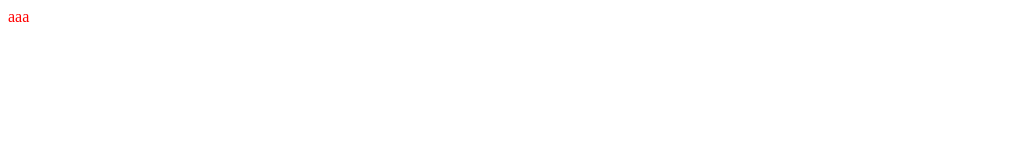
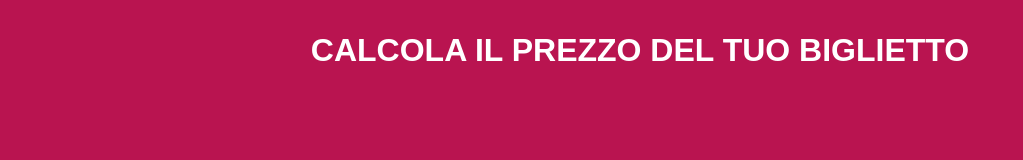
Before and after one commit to ZenRool/js-biglietto-treno-form, a plain HTML site: page index.html in a window 1280 px wide. Shown: the whole page, without its empty margins (0-1023 px from the left). Drawn offline with Linux system fonts and the light colour scheme.

Commit message:
Aggiunto container, h1 e regole utility in css

```diff
--- a/css/style.css
+++ b/css/style.css
@@ -1,3 +1,52 @@
+:root {
+    --bg-color: #b91450;
+}
+/* RESET  */
+* {
+    padding: 0;
+    margin: 0;
+    box-sizing: border-box;
+}
+/* UTILITY  */
+/* Colors  */
+.text-white {
+    color: white;
+}
+/* fine Colors  */
+/* titoli  */
+h1 {
+    text-transform: uppercase;
+    padding: 2rem;
+    text-align: center;
+}
+/* fine titoli  */
+/* flex  */
+.d-flex {
+    display: flex;
+}
+.d-none {
+    display: none;
+}
+.flex-col {
+    flex-direction: column;
+}
+.justify-center {
+    justify-content: center;
+}
+.align-center {
+    align-items: center;
+}
+/* fine flex  */
+/* Containers  */
+.container {
+    width: 100%;
+    max-width: 1400px;
+    margin: 0 auto;
+}
+/* fine Containers */
+/* FINE UTILITY  */
+/* BODY */
 body {
-    color: red;
+    font-family: sans-serif;
+    background-color: var(--bg-color);
 }
--- a/index.html
+++ b/index.html
@@ -10,8 +10,13 @@
     <link rel="stylesheet" href="css/style.css">
 </head>
 <body>
-    aaa
+    <div class="container d-flex flex-col align-center text-white">
+        <h1>
+            Calcola il prezzo del tuo biglietto
+        </h1>
 
+
+    </div>
     <!-- SCRIPT in JS  -->
     <script src="js/script.js" type="text/javascript"></script>
 </body>
```
